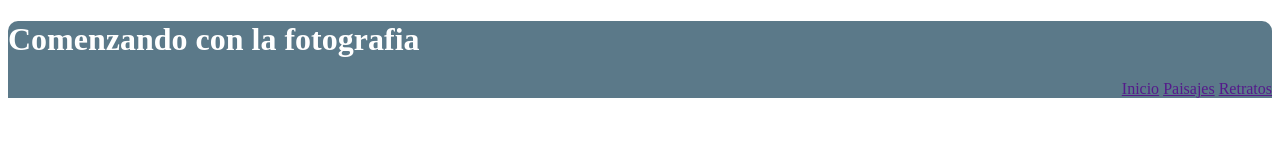
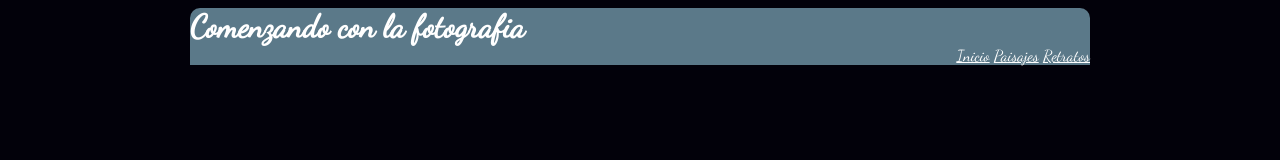
Before and after one commit to LuisAlzate/Evaluacion_Final_css, a plain HTML site: page index.html in a window 1280 px wide. Drawn offline with Linux system fonts and the light colour scheme.

```diff
--- a/css/estilos.css
+++ b/css/estilos.css
@@ -1,17 +1,36 @@
+/*General*/
+body
+{
+  background-color: #02010a;
+  color: white;
+  font-family: "Dancing Script";
+}
+
+div #contenido
+{
+  max-width:900px;
+  margin:auto;
+}
+
+/*Cabezera*/
 header
 {
   background-color: #5b7989;
+  margin: auto;
   border-radius: 10px 10px 0 0;
-  color:white;
-  text-decoration: none;
+  max-width: 900px;
 }
-
 header>h1
 {
+  margin:auto;
   text-align: left;
-  text-shadow: 2px #02010a;
 }
-header #menuPrincipal
+header>nav
 {
-  text-align: right;
+  text-align:right;
+  margin:auto;
 }
+a
+{
+  color:white;
+}
--- a/index.html
+++ b/index.html
@@ -5,15 +5,17 @@
    <meta name="viewport" content="width=device-wdith, user-scalable=no">
    <title>Evaluacion Final CSS</title>
    <link rel="stylesheet" href="css/estilos.css">
- </head>
+   <link href="https://fonts.googleapis.com/css?family=Dancing+Script" rel="stylesheet">
  <body>
-   <header>
-     <h1>Comenzando con la fotografia</h1>
-     <p id="menuPrincipal">
-       <a href="">Inicio</a>
-       <a href=""> Paisajes</a>
-       <a href=""> Retratos</a>
-     </p>
-   </header>
+   <div id="contenido" name="contenido">
+     <header>
+         <h1>Comenzando con la fotografia</h1>
+         <nav id="menuPrincipal">
+             <a href="" id="inicio">Inicio</a>
+             <a href="" id="Paisajes"> Paisajes</a>
+             <a href="" id="Retratos"> Retratos</a>
+         </nav>
+     </header>
+   </div>
  </body>
 </html>
```
